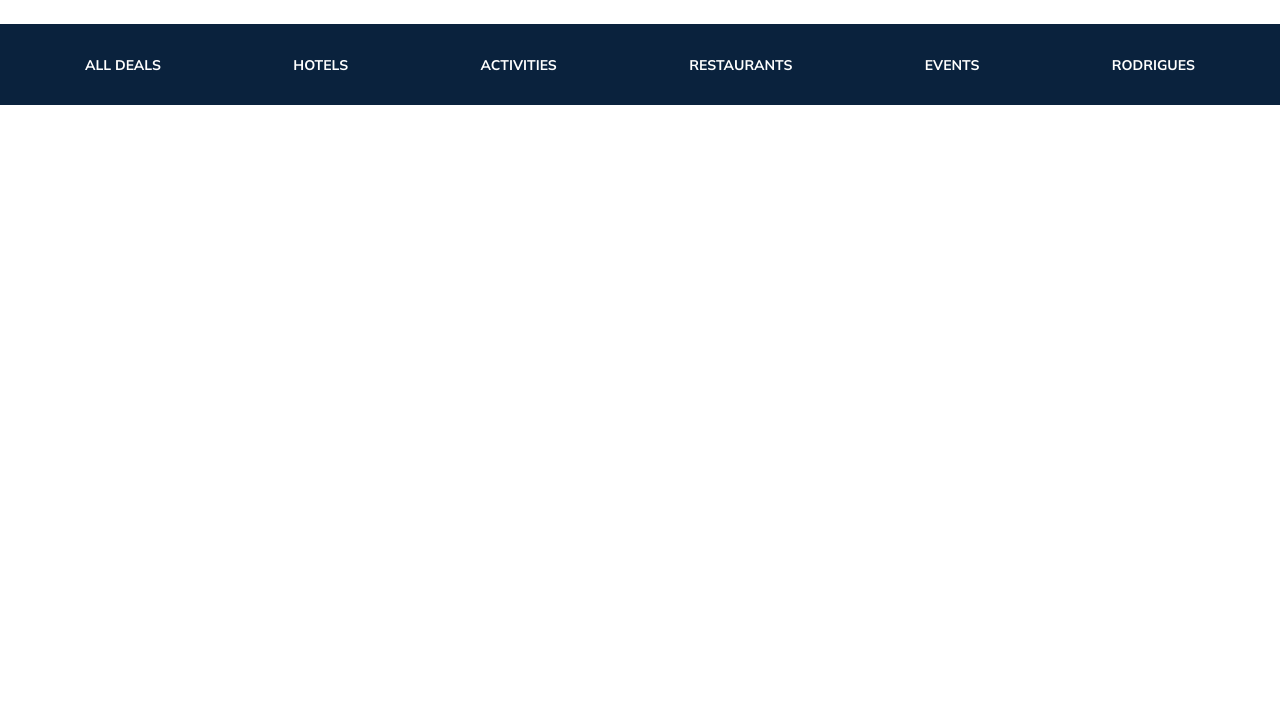
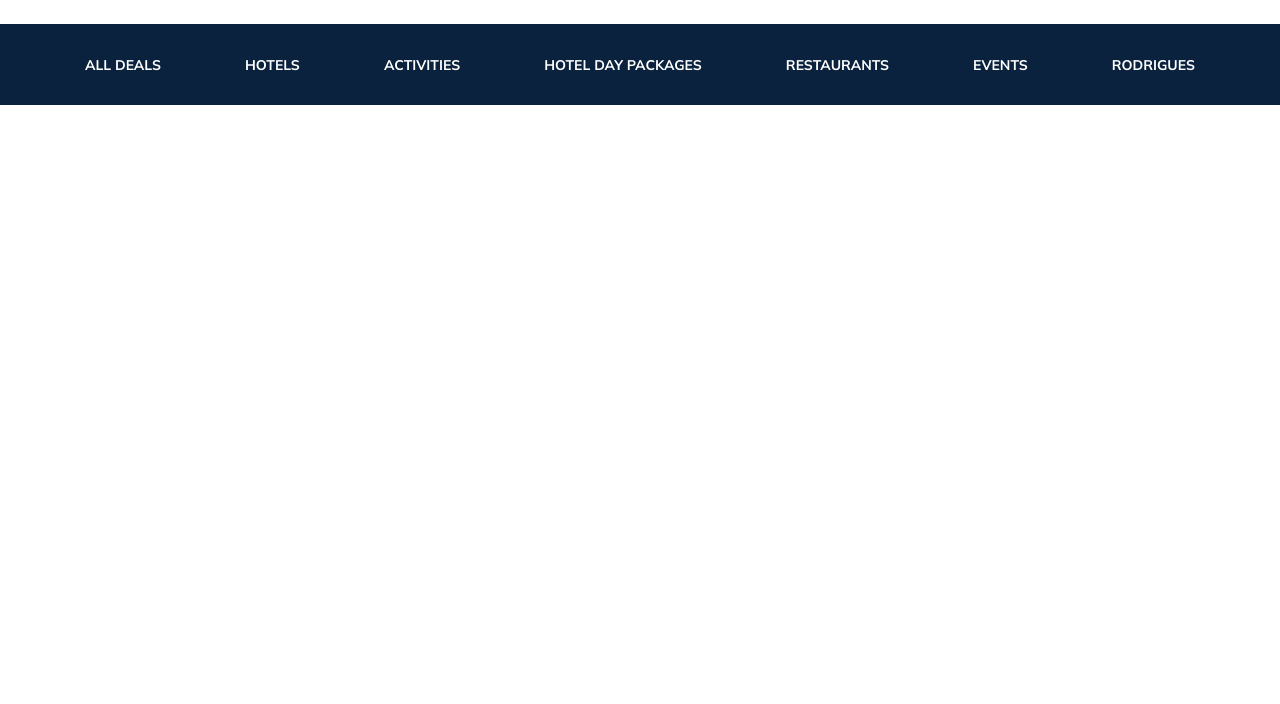
Before and after one commit to ValeevSaid/tour-plan, a plain HTML site: page index.html in a window 1280 px wide. Shown: the part 96-800 px from the top of the page. Drawn offline with Linux system fonts and the light colour scheme.

Commit message:
fix: menu list

```diff
--- a/index.html
+++ b/index.html
@@ -64,6 +64,9 @@
               <a href="#" class="navbar-menu__link">Activities</a>
             </li>
             <li class="navbar-menu__item">
+              <a href="#" class="navbar-menu__link">Hotel Day Packages</a>
+            </li>
+            <li class="navbar-menu__item">
               <a href="#" class="navbar-menu__link">Restaurants</a>
             </li>
             <li class="navbar-menu__item">
```
